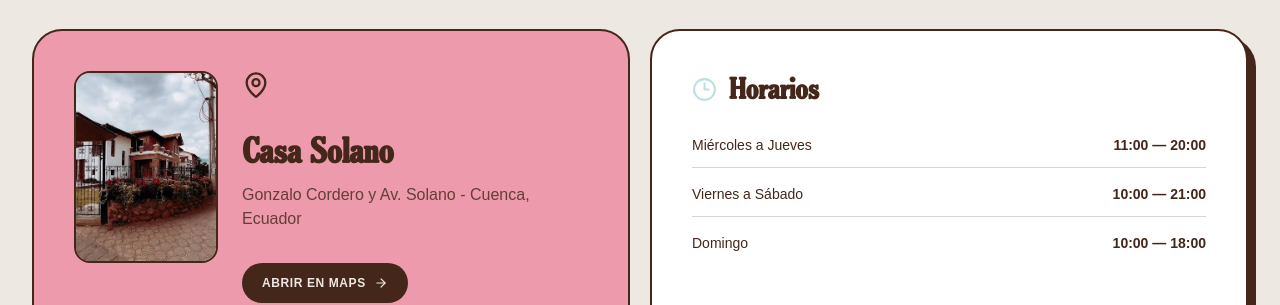
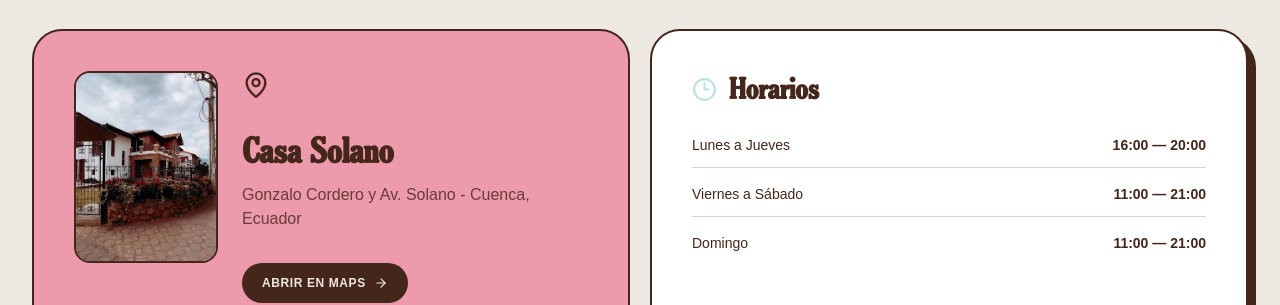
Before and after one commit to FraneloZumba/crunchy, a Next.js app: page / in a window 1280 px wide. Shown: the part 2140-2445 px from the top of the page. Built offline with nearby package versions, Linux system fonts and the light colour scheme; a web font is replaced by a local one.

Commit message:
Update opening hours to the new weekly schedule

```diff
--- a/app/page.tsx
+++ b/app/page.tsx
@@ -461,13 +461,13 @@ export default function Page() {
             </div>
             <div className="space-y-4 text-[#44271a] text-sm">
               <div className="flex justify-between pb-3 border-[#44271a]/20 border-b">
-                <span>Miércoles a Jueves</span><strong>11:00 — 20:00</strong>
+                <span>Lunes a Jueves</span><strong>16:00 — 20:00</strong>
               </div>
               <div className="flex justify-between pb-3 border-[#44271a]/20 border-b">
-                <span>Viernes a Sábado</span><strong>10:00 — 21:00</strong>
+                <span>Viernes a Sábado</span><strong>11:00 — 21:00</strong>
               </div>
               <div className="flex justify-between">
-                <span>Domingo</span><strong>10:00 — 18:00</strong>
+                <span>Domingo</span><strong>11:00 — 21:00</strong>
               </div>
             </div>
           </div>
```
